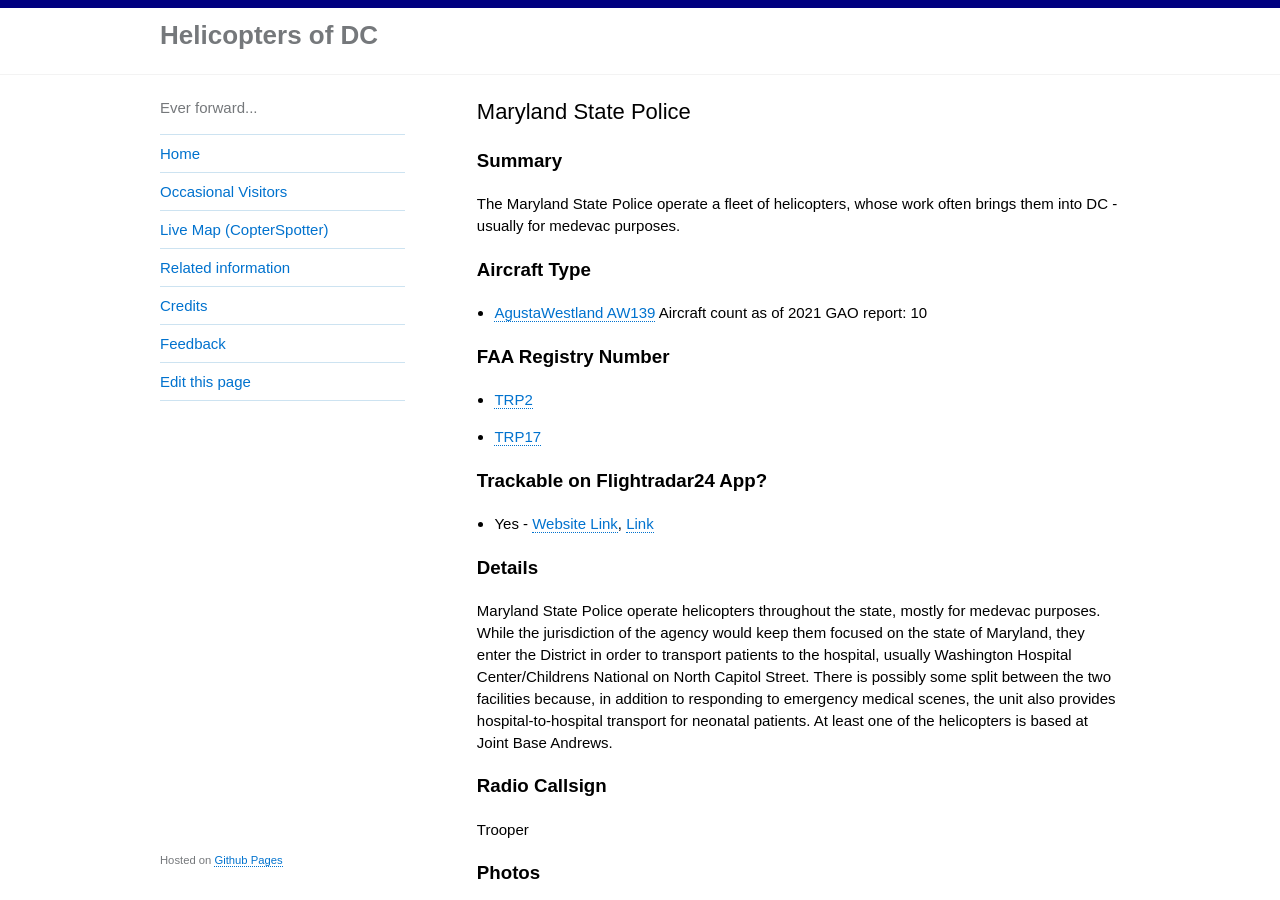
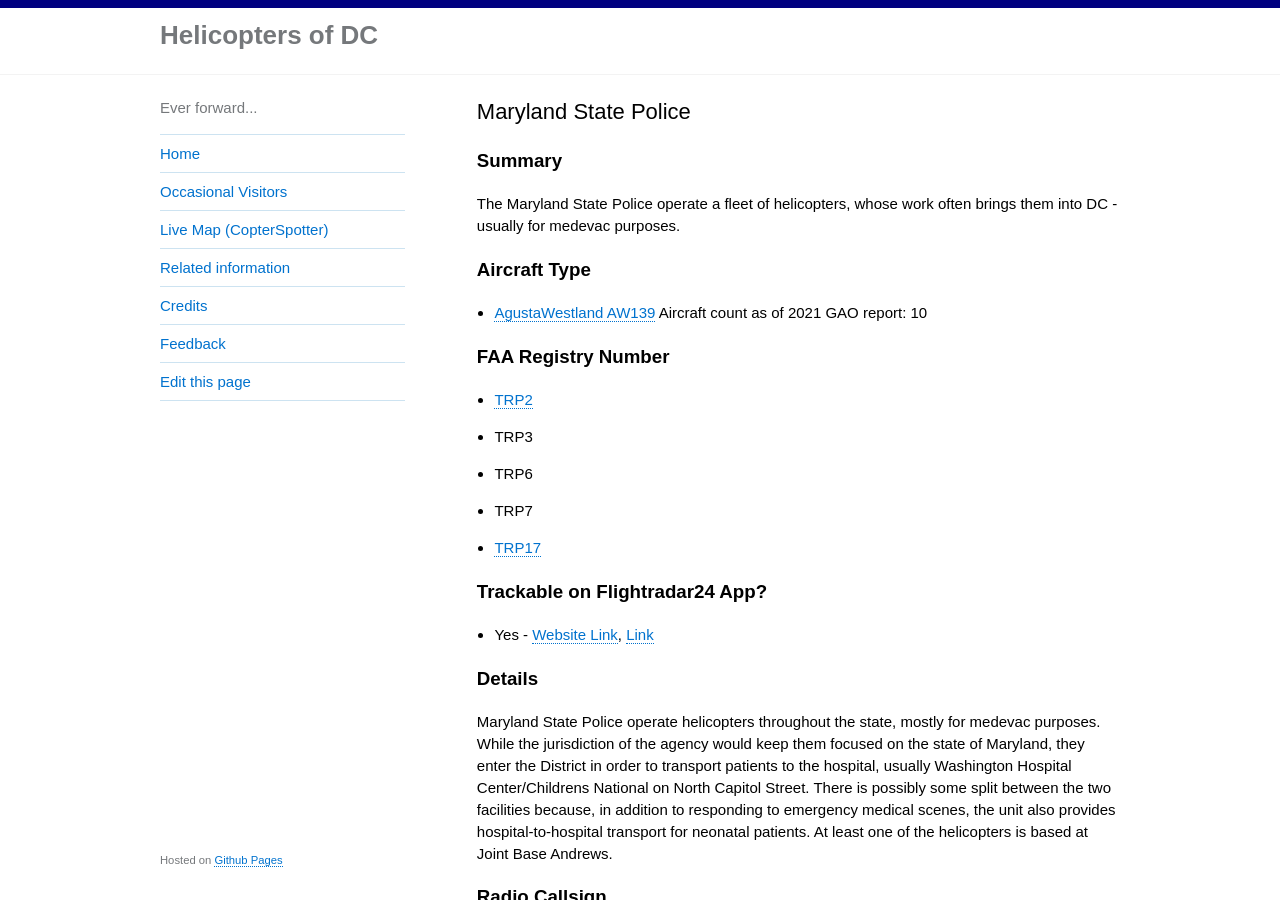
Before and after one commit to gbinal/dc-helicopters, a Jekyll site: the page built from _helicopters/99-maryland-state-police.md, in a window 1280 px wide and 900 px high. Built offline with Jekyll 4.4.1, drawn with Linux system fonts in a browser that asks for light colours.

Commit message:
adding numbers

```diff
--- a/_helicopters/99-maryland-state-police.md
+++ b/_helicopters/99-maryland-state-police.md
@@ -12,6 +12,9 @@
 
 ### FAA Registry Number
 * [TRP2](https://registry.faa.gov/aircraftinquiry/NNum_Results.aspx?NNumbertxt=TRP2)
+* TRP3
+* TRP6
+* TRP7
 * [TRP17](https://registry.faa.gov/aircraftinquiry/NNum_Results.aspx?NNumbertxt=TRP17)
 
 ### Trackable on Flightradar24 App?
```
